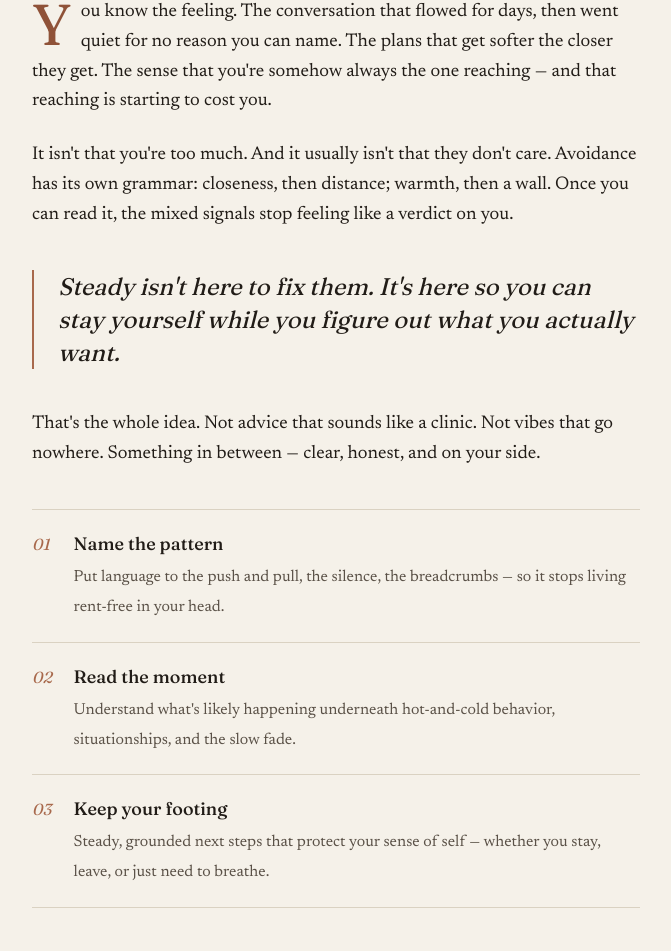
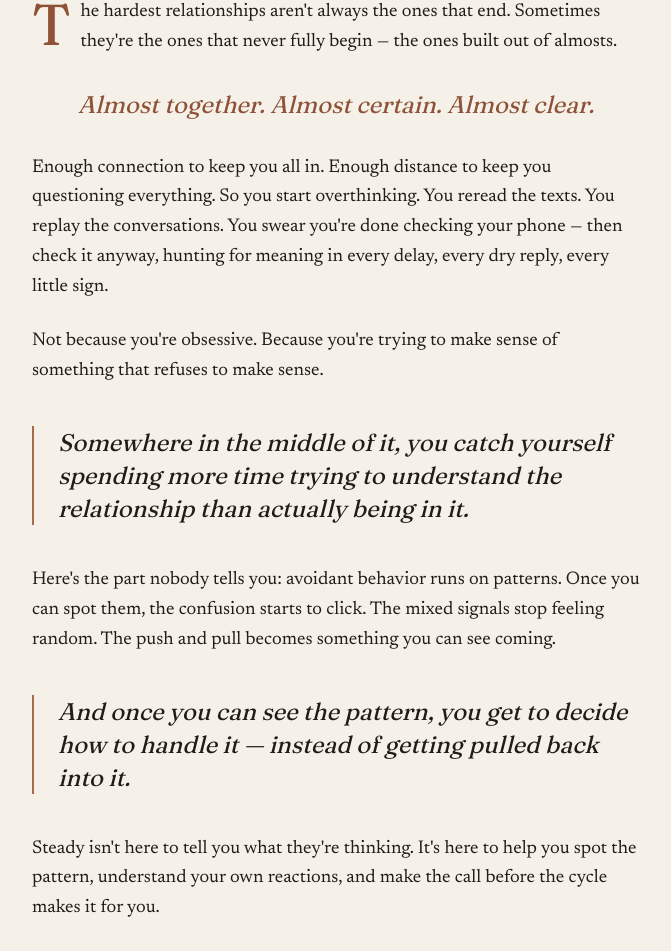
Before and after one commit to jmyoakum/steady-landing, a Next.js app: page / in a window 1280 px wide. Shown: the part 1119-2070 px from the top of the page, without its empty margins (304-975 px from the left). Built offline with nearby package versions, Linux system fonts and the light colour scheme.

Commit message:
Add files via upload

```diff
--- a/app/page.tsx
+++ b/app/page.tsx
@@ -127,43 +127,74 @@
       <section className="px-6 py-10">
         <div className="mx-auto w-full max-w-read">
           <p className="dropcap mb-6">
-            You know the feeling. The conversation that flowed for days, then
-            went quiet for no reason you can name. The plans that get softer the
-            closer they get. The sense that you&apos;re somehow always the one
-            reaching — and that reaching is starting to cost you.
+            The hardest relationships aren&apos;t always the ones that end.
+            Sometimes they&apos;re the ones that never fully begin — the ones
+            built out of almosts.
           </p>
+
+          <p className="my-8 text-center font-display text-2xl italic text-clayDeep">
+            Almost together. Almost certain. Almost clear.
+          </p>
+
           <p className="mb-6">
-            It isn&apos;t that you&apos;re too much. And it usually isn&apos;t
-            that they don&apos;t care. Avoidance has its own grammar: closeness,
-            then distance; warmth, then a wall. Once you can read it, the mixed
-            signals stop feeling like a verdict on you.
+            Enough connection to keep you all in. Enough distance to keep you
+            questioning everything. So you start overthinking. You reread the
+            texts. You replay the conversations. You swear you&apos;re done
+            checking your phone — then check it anyway, hunting for meaning in
+            every delay, every dry reply, every little sign.
           </p>
+
+          <p className="mb-6">
+            Not because you&apos;re obsessive. Because you&apos;re trying to make
+            sense of something that refuses to make sense.
+          </p>
+
           <p className="my-10 border-l-2 border-clay pl-6 font-display text-2xl font-normal italic leading-snug text-ink">
-            Steady isn&apos;t here to fix them. It&apos;s here so you can stay
-            yourself while you figure out what you actually want.
+            Somewhere in the middle of it, you catch yourself spending more time
+            trying to understand the relationship than actually being in it.
           </p>
+
           <p className="mb-6">
-            That&apos;s the whole idea. Not advice that sounds like a clinic. Not
-            vibes that go nowhere. Something in between — clear, honest, and on
-            your side.
+            Here&apos;s the part nobody tells you: avoidant behavior runs on
+            patterns. Once you can spot them, the confusion starts to click. The
+            mixed signals stop feeling random. The push and pull becomes
+            something you can see coming.
+          </p>
+
+          <p className="my-10 border-l-2 border-clay pl-6 font-display text-2xl font-normal italic leading-snug text-ink">
+            And once you can see the pattern, you get to decide how to handle it
+            — instead of getting pulled back into it.
+          </p>
+
+          <p className="mb-6">
+            Steady isn&apos;t here to tell you what they&apos;re thinking.
+            It&apos;s here to help you spot the pattern, understand your own
+            reactions, and make the call before the cycle makes it for you.
+          </p>
+
+          <p className="mb-1 font-display text-xl italic text-inkSoft">
+            No mind-reading. No relationship hacks. No false hope.
+          </p>
+          <p className="mb-2 font-display text-2xl italic text-clayDeep">
+            Just clarity when everything else feels like a guessing game.
           </p>
 
           <div className="my-10">
             {[
               {
                 n: "01",
-                t: "Name the pattern",
-                d: "Put language to the push and pull, the silence, the breadcrumbs — so it stops living rent-free in your head.",
+                t: "Spot the pattern",
+                d: "Put words to the push-pull, the breadcrumbs, the slow fade — so it stops living rent-free in your head.",
               },
               {
                 n: "02",
-                t: "Read the moment",
-                d: "Understand what's likely happening underneath hot-and-cold behavior, situationships, and the slow fade.",
+                t: "Understand your reactions",
+                d: "See why you reread, replay, and refresh — and what's quietly pulling you back in each time.",
               },
               {
                 n: "03",
-                t: "Keep your footing",
-                d: "Steady, grounded next steps that protect your sense of self — whether you stay, leave, or just need to breathe.",
+                t: "Decide before the cycle does",
+                d: "Make the call that's yours — stay, walk, or just breathe — instead of letting the pattern choose for you.",
               },
             ].map((item) => (
               <div
```
